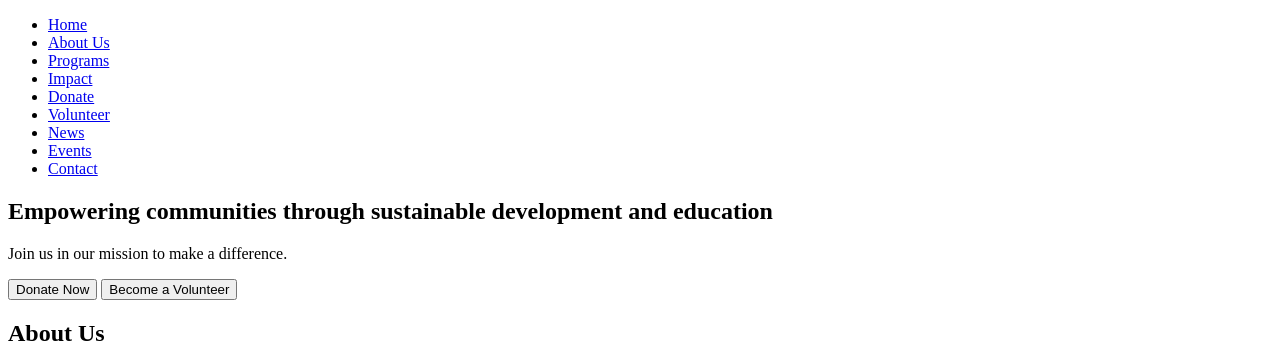
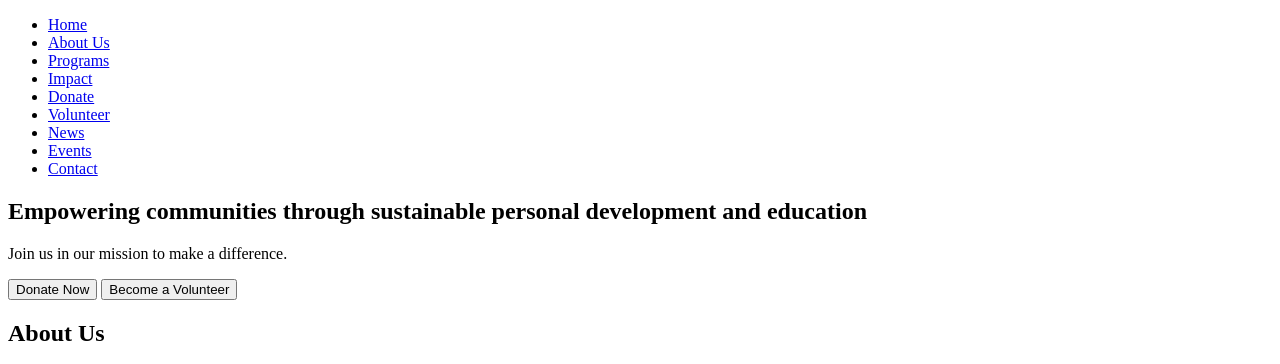
Before and after one commit to Frazer/unitedVisionsWebsite, a plain HTML site: page uv_index.html in a window 1280 px wide. Shown: the top 364 px of the page. Drawn offline with Linux system fonts and the light colour scheme.

Commit message:
Update hero section text

```diff
--- a/uv_index.html
+++ b/uv_index.html
@@ -26,7 +26,7 @@
 
     <!-- Hero Section -->
     <section id="hero" style="background-image: url('img/hero_image_1024x768.png');">
-        <h1>Empowering communities through sustainable development and education</h1>
+        <h1>Empowering communities through sustainable personal development and education</h1>
         <p>Join us in our mission to make a difference.</p>
         <button onclick="location.href='#donate'">Donate Now</button>
         <button onclick="location.href='#volunteer'">Become a Volunteer</button>
```
